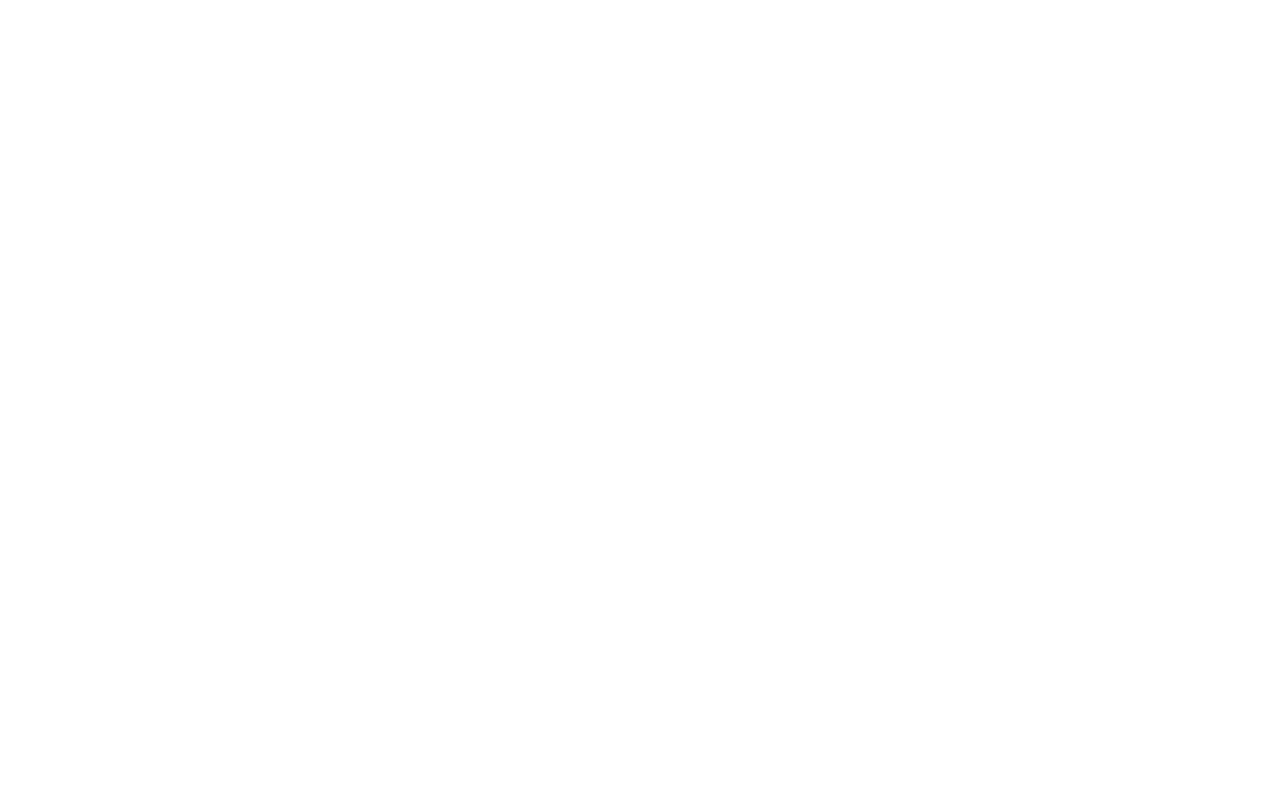
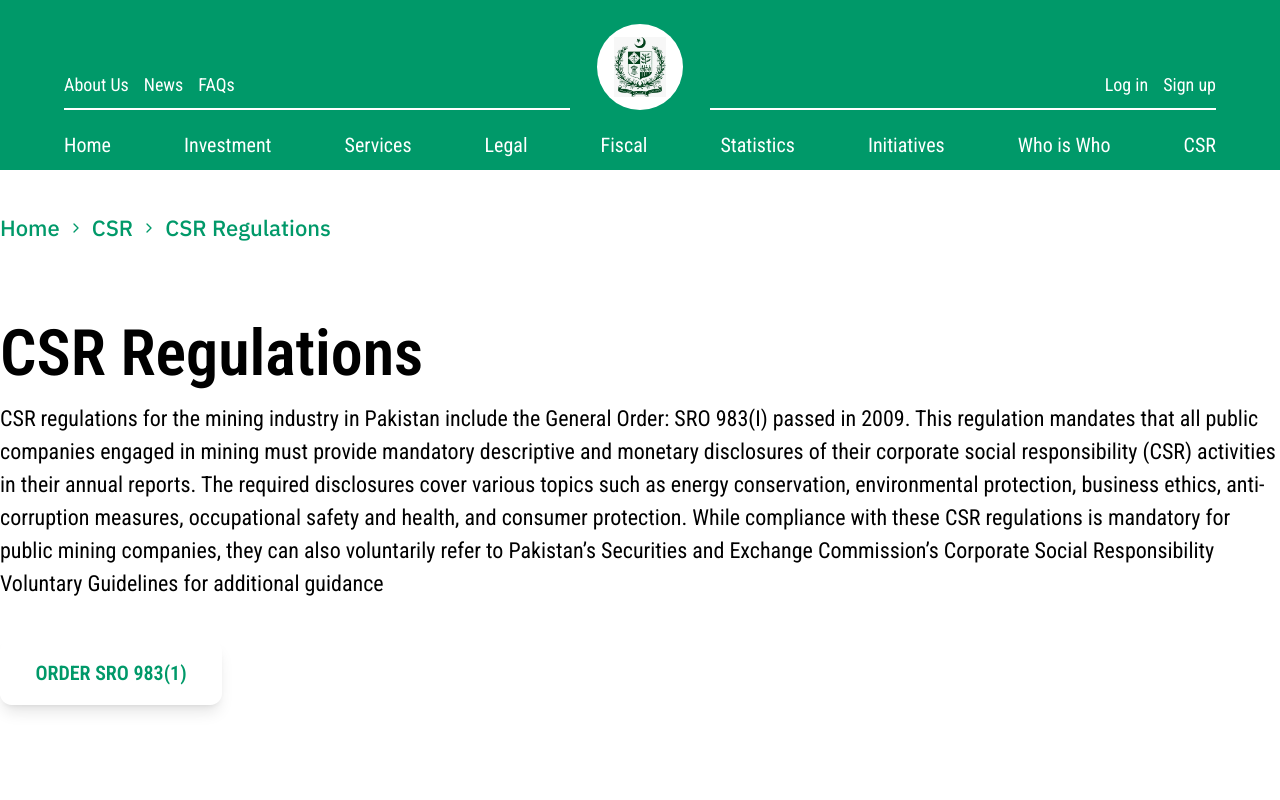
Before and after one commit to realAbdullah4504/mineral-app, a React (Create React App) app: page /csr-regulations in a window 1280 px wide. Before the commit this address had no page. Shown: the top 800 px of the page. Built offline with nearby package versions, Linux system fonts and the light colour scheme; a web font is replaced by a local one.

Commit message:
CSR Regulations Done

```diff
--- /dev/null
+++ b/src/pages/csr-regulations/index.js
@@ -0,0 +1,42 @@
+import React from "react";
+import BreadCrumbs from "components/Breadcrumbs";
+import { Container } from "components/UI";
+
+const CsrRegulations = () => {
+  const breadcrumbs = [
+    { path: "/", label: "Home" },
+    { path: "csr", label: "CSR" },
+    { path: "csr-regulations", label: "CSR Regulations" },
+  ];
+  return (
+    <Container classes="max-w-[90%]">
+      <div className="flex flex-col mb-[465px]">
+        <div className="flex mb-[62px] mt-[41px]">
+          <BreadCrumbs breadcrumbs={breadcrumbs} />
+        </div>
+        <div className="flex font-semibold text-[64px]">CSR Regulations</div>
+        <div className="flex font-normal text-[22px] mb-[40px]">
+          CSR regulations for the mining industry in Pakistan include the
+          General Order: SRO 983(I) passed in 2009. This regulation mandates
+          that all public companies engaged in mining must provide mandatory
+          descriptive and monetary disclosures of their corporate social
+          responsibility (CSR) activities in their annual reports. The required
+          disclosures cover various topics such as energy conservation,
+          environmental protection, business ethics, anti-corruption measures,
+          occupational safety and health, and consumer protection. While
+          compliance with these CSR regulations is mandatory for public mining
+          companies, they can also voluntarily refer to Pakistan’s Securities
+          and Exchange Commission’s Corporate Social Responsibility Voluntary
+          Guidelines for additional guidance
+        </div>
+        <button className="rounded-[11.66px] shadow-lg w-[222px] h-[65px] mb-[38px]">
+          <span className="text-[#009969] text-xl font-semibold">
+            ORDER SRO 983(1)
+          </span>
+        </button>
+      </div>
+    </Container>
+  );
+};
+
+export default CsrRegulations;
--- a/src/routes/index.js
+++ b/src/routes/index.js
@@ -12,6 +12,7 @@ const InvestmentOpportunity = lazy(() =>
 );
 const ATGDBusiness = lazy(() => import("../pages/ATGDBusiness"));
 const CSRInitiatives = lazy(() => import("../pages/csr-initiatives"));
+const CSRegulations = lazy(() => import("../pages/csr-regulations"));
 const CSR = lazy(() => import("../pages/csr"));
 
 const InteractiveGisPortal = lazy(() =>
@@ -292,6 +293,12 @@ const AppRouter = () => (
           path="/csr"
           element={<PublicRoute component={CSR} layout={DashboardLayout} />}
         />
+        <Route
+          path="/csr-regulations"
+          element={
+            <PublicRoute component={CSRegulations} layout={DashboardLayout} />
+          }
+        />
       </Routes>
     </Suspense>
   </Router>
```
